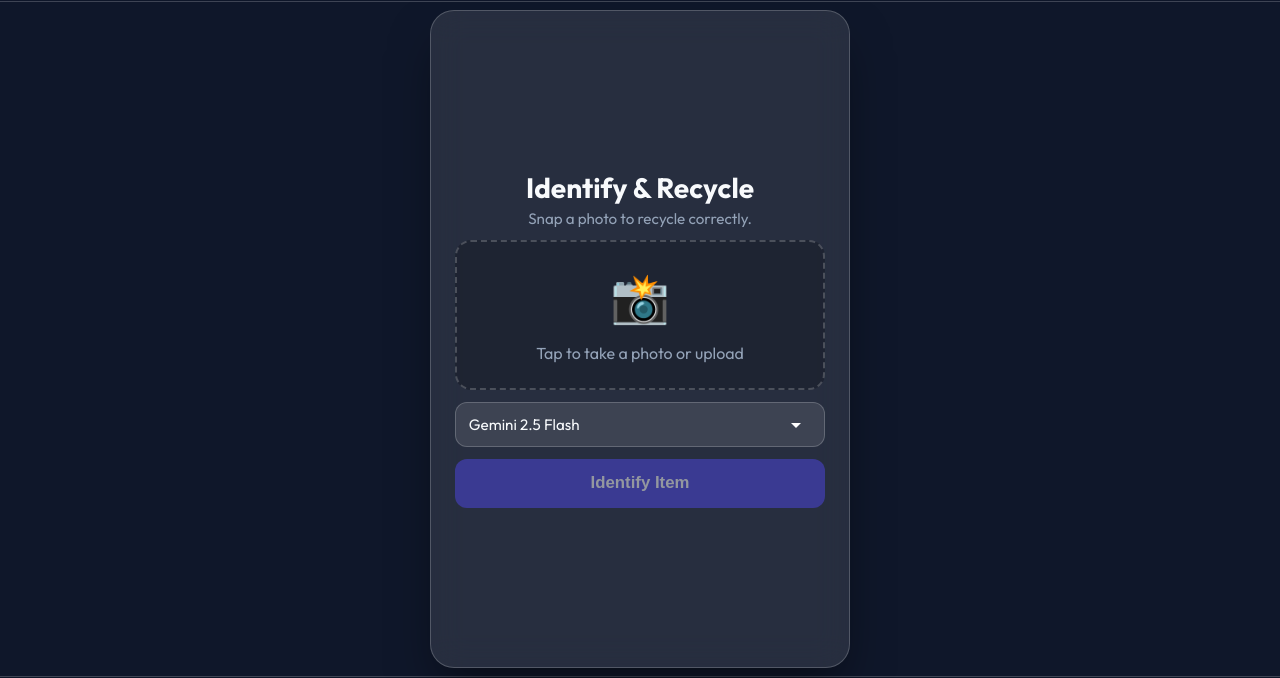
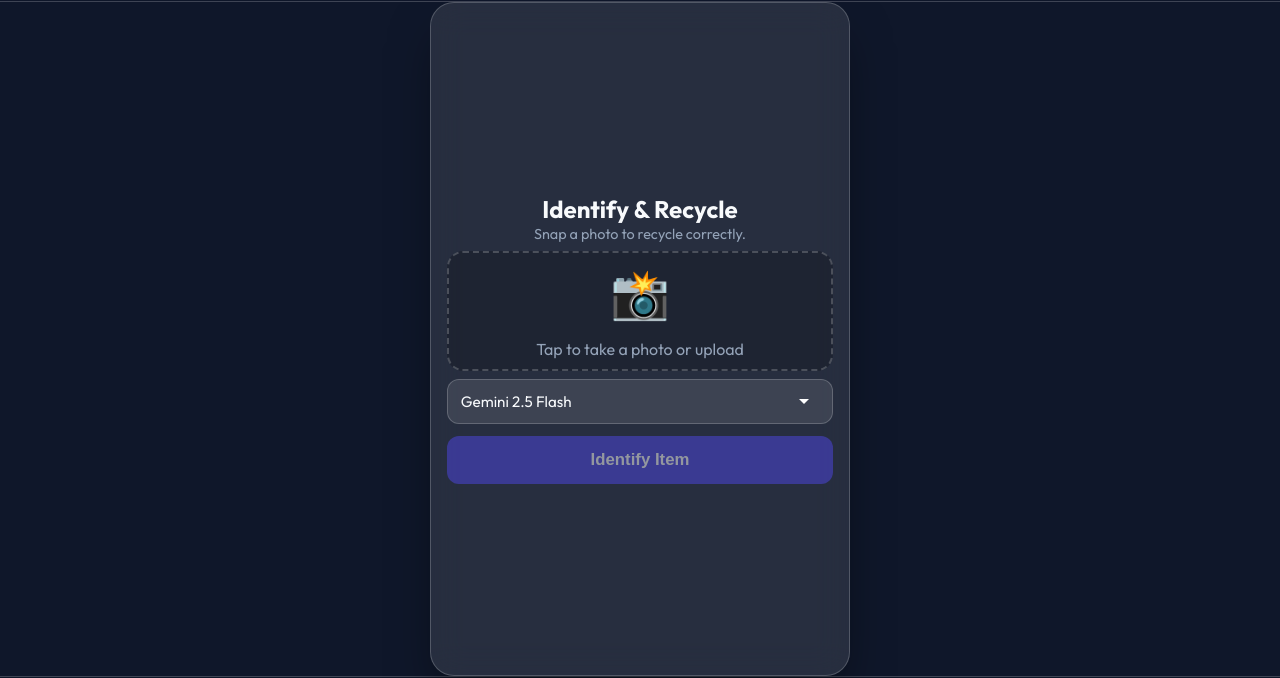
Before and after one commit to BubbleWong/RecyclingBot, a website: page public/index.html in a window 1280 px wide. Shown: the part 71-749 px from the top of the page. Drawn offline with Linux system fonts and the light colour scheme.

Commit message:
update pwa, 3rd

```diff
--- a/public/style.css
+++ b/public/style.css
@@ -91,14 +91,14 @@ body {
     backdrop-filter: blur(16px);
     border: 1px solid var(--glass-border);
     border-radius: 24px;
-    padding: 1rem 1.5rem;
-    /* Reduced vertical padding */
+    padding: 0.5rem 1rem;
+    /* Highly reduced vertical padding */
     width: 90%;
     max-width: 420px;
     text-align: center;
     box-shadow: 0 25px 50px -12px rgba(0, 0, 0, 0.5);
-    margin: 0.5rem auto;
-    /* Reduced margin */
+    margin: 0 auto;
+    /* No vertical margin */
     flex: 1;
     display: flex;
     flex-direction: column;
@@ -106,16 +106,16 @@ body {
 }
 
 .hero-text h2 {
-    font-size: 1.75rem;
-    /* slightly smaller */
-    margin-bottom: 0.25rem;
+    font-size: 1.5rem;
+    /* smaller */
+    margin-bottom: 0.1rem;
 }
 
 .hero-text p {
     color: var(--text-dim);
-    margin-bottom: 0.75rem;
+    margin-bottom: 0.5rem;
     /* Reduced margin */
-    font-size: 0.95rem;
+    font-size: 0.9rem;
 }
 
 /* Upload Area */
@@ -123,8 +123,8 @@ body {
     background: rgba(0, 0, 0, 0.2);
     border: 2px dashed var(--glass-border);
     border-radius: 16px;
-    height: 150px;
-    /* Reduced height */
+    height: 120px;
+    /* Reduced height significantly */
     display: flex;
     justify-content: center;
     align-items: center;
@@ -132,7 +132,7 @@ body {
     overflow: hidden;
     position: relative;
     transition: all 0.3s ease;
-    margin-bottom: 0.75rem;
+    margin-bottom: 0.5rem;
     /* Reduced margin */
 }
 
--- a/public/sw.js
+++ b/public/sw.js
@@ -1,4 +1,4 @@
-const CACHE_NAME = 'recycling-bot-v4';
+const CACHE_NAME = 'recycling-bot-v5';
 const ASSETS = [
     '/',
     '/index.html',
```
